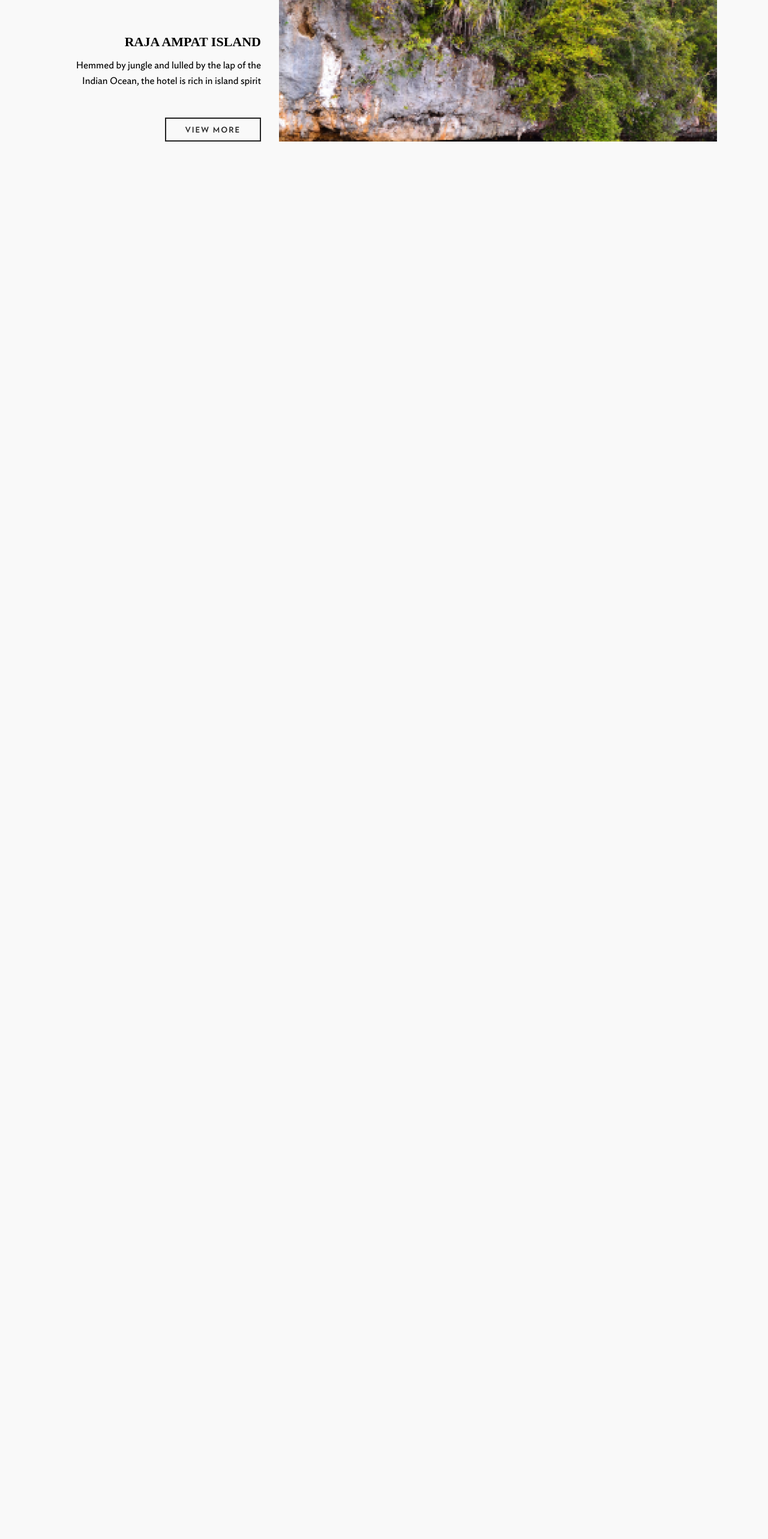
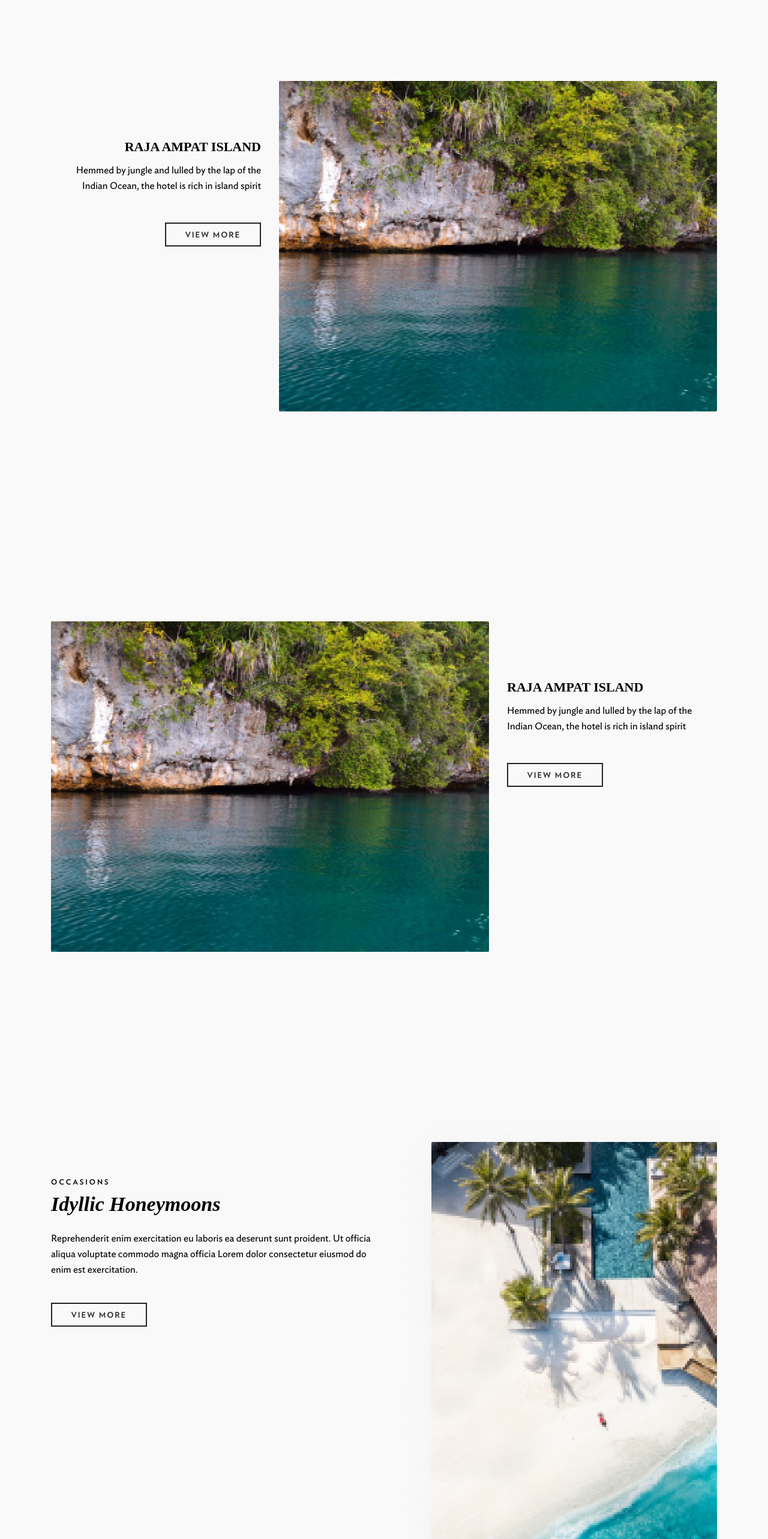
Before and after one commit to clevara-dev-id/the-maj-group-old, a React (Create React App) app: page / in a window 1280 px wide. Shown: the part 40-2606 px from the top of the page at 60% size. Before the commit the page ends 800 px from the top, so only its background shows below. Built offline with nearby package versions, Linux system fonts and the light colour scheme; a web font is replaced by a local one.

Commit message:
add Card Image Component

```diff
--- a/src/components/base_components/base/CardImage.js
+++ b/src/components/base_components/base/CardImage.js
@@ -3,40 +3,72 @@ import styled from 'styled-components'
 import { Row, Col } from 'react-bootstrap'
 import { ButtonOutline } from '.'
 
-export const CardImageRight = (props) => (
+export const CardImage = (props) => (
   <Container>
+    <Content>
       <Row>
-      <Col sm={4} style={ContainerStyle}>
-        <Title>{props.title}</Title>
-        <P>{props.text}</P>
-        <ButtonOutline className="float-right" link={props.link} buttonName={props.buttonName} />
+        {
+          props.reverse?
+          <>
+            <SecondCol
+              {...props}
+            />
+            <FirstCol
+              {...props}
+            />
+          </>
+          :
+            <>
+              <FirstCol
+                {...props}
+              />
+              <SecondCol
+                {...props}
+              />
+            </>
+        }
+      </Row>
+    </Content>
+  </Container>
+)
+
+const FirstCol = (props) => (
+  <Col sm={4} style={MarginContentStyle}>
+    <Title {...props}>{props.title}</Title>
+    <P {...props}>{props.text}</P>
+    <ButtonOutline className={props.reverse?"float-left":"float-right"} link={props.link} buttonName={props.buttonName} />
   </Col>
+)
+
+const SecondCol = (props) => (
   <Col sm={8}>
     <Background
       background={props.background}
     />
   </Col>
-    </Row>
-  </Container>
 )
 
 const Container = styled.div`
-  max-width: 1110px;
-  max-height: 551px;
   width: 100%;
-  height: 100%;
+  padding-top:175px;
+  padding-bottom:175px;
+`;
+
+const Content = styled.div`
+  width: 1110px;
+  height: 551px;
   margin-left: auto;
   margin-right: auto;
 `;
-const ContainerStyle = {
+const MarginContentStyle = {
   marginTop:92,
 }
 const Title = styled.h2`
-  text-align: right;
+  text-align: ${props=>props.reverse?"left":"right"};
   color: #000000;
 `;
 const P = styled.p`
-  text-align: right;
+  text-align: ${props=>props.reverse?"left":"right"};
   color: #000000;
   margin-top: 8px;
   margin-bottom: 48px;
@@ -44,6 +76,74 @@ const P = styled.p`
 const Background = styled.div`
   background: url(${props => props.background});
   background-repeat: no-repeat;
-  width: 100%;
-  height: 100%;
+  width: 730px;
+  height: 551px;
 `;
+
+export const CardImageLarge = (props) => (
+  <ContainerLarge>
+    <ContentLarge>
+      <Row>
+        {props.reverse?
+          <>
+            <SecondColLarge {...props} />
+            <FirstColLarge {...props} />
+          </> :
+          <>
+            <FirstColLarge {...props} />
+            <SecondColLarge {...props} />
+          </>
+        }
+      </Row>
+    </ContentLarge>
+  </ContainerLarge>
+)
+
+const FirstColLarge = (props) => (
+  <Col style={MarginContentStyleLarge} sm={6}>
+    <Caption>{props.caption}</Caption>
+    <TitleLarge>{props.title}</TitleLarge>
+    <Text>{props.text}</Text>
+    <ButtonOutline link={props.link} buttonName={props.buttonName} />
+  </Col>
+)
+
+const SecondColLarge = (props) => (
+  <Col sm={6}>
+    <BackgroundLarge background={props.background} />
+  </Col>
+)
+
+const ContainerLarge = styled.div`
+  height: 900px;
+  padding: 85px 0px;
+`;
+
+const ContentLarge = styled.div`
+  width:1110px;
+  height:730px;
+  margin-left: auto;
+  margin-right: auto;
+`;
+const Caption = styled.h5`
+  letter-spacing: 3px;
+  text-transform: uppercase;
+  color: #000;
+`;
+const TitleLarge = styled.h1`
+  color: #000;
+  margin-top: 8px;
+`;
+const Text = styled.p`
+  color: #000;
+  margin-top: 24px;
+  margin-bottom: 42px;
+`;
+const BackgroundLarge = styled.div`
+  background: url(${props => props.background});
+  width:540px;
+  height:730px;
+`;
+const MarginContentStyleLarge = {
+  marginTop: 116
+}
--- a/src/components/base_components/base/index.js
+++ b/src/components/base_components/base/index.js
@@ -26,7 +26,8 @@ import {
  } from './Title'
 
  import {
-     CardImageRight
+     CardImage,
+     CardImageLarge,
  } from './CardImage'
 
 ButtonPrimary.defaultProps = {
@@ -151,5 +152,6 @@ export {
     CardText,
     CardTextSecondary,
     Title,
-    CardImageRight,
+    CardImage,
+    CardImageLarge,
 };
--- a/src/views/Home.js
+++ b/src/views/Home.js
@@ -2,6 +2,7 @@ import React, { Component } from 'react'
 
 // dummy image
 import background from '../Assets/tmp/CardImage.png'
+import backgroundLarge from '../Assets/tmp/CardImageLarge.png'
 
 import CustomArrows from '../components/base_components/base/CarousellMaster'
 import {
@@ -20,7 +21,8 @@ import {
   CardText,
   CardTextSecondary,
   Title,
-  CardImageRight,
+  CardImage,
+  CardImageLarge,
 } from '../components/base_components/base'
 
 export default class Home extends Component {
@@ -52,12 +54,42 @@ export default class Home extends Component {
           image="http://timpietrusky.com/cdn/army.png"
         /> */}
 
-        <CardImageRight
+        <CardImage
+          title="RAJA AMPAT ISLAND"
+          text="Hemmed by jungle and lulled by the lap of the Indian Ocean, the hotel is rich in island spirit"
+          link="#linkTo"
+          buttonName="View More"
+          btnClassName="float-right"
+          background={background}
+          reverse={false}
+        />
+
+        <CardImage
           title="RAJA AMPAT ISLAND"
           text="Hemmed by jungle and lulled by the lap of the Indian Ocean, the hotel is rich in island spirit"
           link="#linkTo"
           buttonName="View More"
           background={background}
+          reverse={true}
+        />
+
+        <CardImageLarge
+          caption="occasions"
+          title="Idyllic Honeymoons"
+          text="Reprehenderit enim exercitation eu laboris ea deserunt sunt proident. Ut officia aliqua voluptate commodo magna officia Lorem dolor consectetur eiusmod do enim est exercitation."
+          link="#linkTo"
+          buttonName="View More"
+          background={backgroundLarge}
+          reverse={false}
+        />
+        <CardImageLarge
+          caption="occasions"
+          title="Idyllic Honeymoons"
+          text="Reprehenderit enim exercitation eu laboris ea deserunt sunt proident. Ut officia aliqua voluptate commodo magna officia Lorem dolor consectetur eiusmod do enim est exercitation."
+          link="#linkTo"
+          buttonName="View More"
+          background={backgroundLarge}
+          reverse={true}
         />
 
       </div>
```
Also changed, not shown: src/Assets/tmp/CardImageLarge.png (added). Lines whose indentation alone changed are shown as unchanged.
